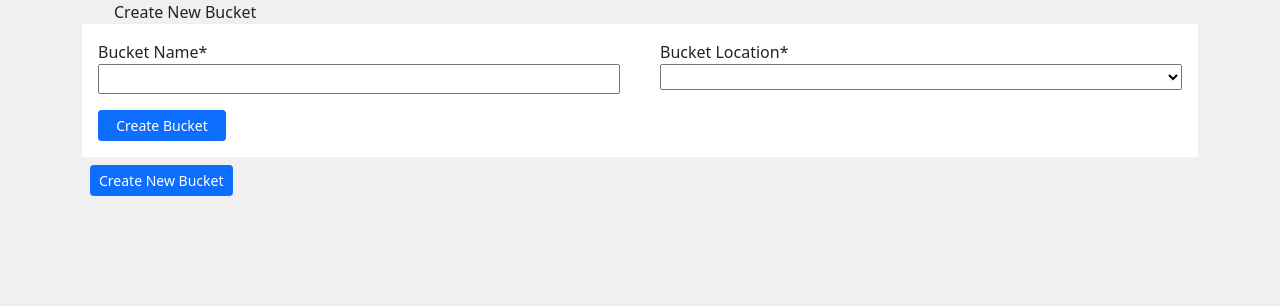
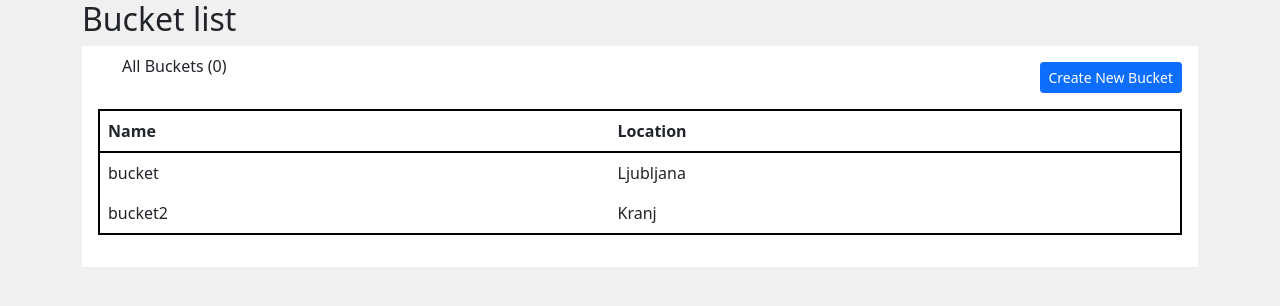
Before and after one commit to gkatrasnik/storage-app, a React app: page /bucket in a window 1280 px wide. Shown: the top 306 px of the page. Built offline with nearby package versions, Linux system fonts and the light colour scheme.

Commit message:
creating new bucket api call works

```diff
--- a/package.json
+++ b/package.json
@@ -21,6 +21,7 @@
   "dependencies": {
     "@popperjs/core": "^2.11.2",
     "autoprefixer": "^10.4.2",
+    "axios": "^0.25.0",
     "bootstrap": "^5.1.3",
     "css-loader": "^6.5.1",
     "postcss-loader": "^6.2.1",
--- a/src/App.js
+++ b/src/App.js
@@ -5,7 +5,7 @@ import CreateNewBucket from "./components/CreateNewBucket";
 import AllBuckets from "./components/AllBuckets";
 
 const App = () => {
-  const [showAddBucket, setShowAddBucket] = useState(true);
+  const [showAddBucket, setShowAddBucket] = useState(false);
 
   const handleShowAddBucket = () => {
     setShowAddBucket(!showAddBucket);
--- a/src/components/AllBuckets.js
+++ b/src/components/AllBuckets.js
@@ -1,8 +1,14 @@
 import React, { useState, useEffect } from "react";
 
 const AllBuckets = (props) => {
+  const [buckets, setBuckets] = useState([]);
+
   return (
     <>
+      <h2>Bucket list</h2>
+      <div className="d-flex flex-column bg-white p-2">
+        <div className="d-flex justify-content-between">
+          <p className="section-text">All Buckets ({buckets.length})</p>
           <button
             type="button"
             class="btn btn-primary btn-sm m-2"
@@ -10,6 +16,28 @@ const AllBuckets = (props) => {
           >
             Create New Bucket
           </button>
+        </div>
+        <div className="m-2">
+          <table class="table">
+            <thead class="thead-dark">
+              <tr>
+                <th scope="col">Name</th>
+                <th scope="col">Location</th>
+              </tr>
+            </thead>
+            <tbody>
+              <tr>
+                <td>bucket</td>
+                <td>Ljubljana</td>
+              </tr>
+              <tr>
+                <td>bucket2</td>
+                <td>Kranj</td>
+              </tr>
+            </tbody>
+          </table>
+        </div>
+      </div>
     </>
   );
 };
--- a/src/components/CreateNewBucket.js
+++ b/src/components/CreateNewBucket.js
@@ -1,12 +1,62 @@
 import React, { useState, useEffect } from "react";
 import "../styles.css";
+import axios from "axios";
 
 const CreateNewBucket = (props) => {
-  const [newLocation, setNewLocation] = useState();
+  const [newLocation, setNewLocation] = useState(""); //location id
   const [newBucketName, setNewBucketName] = useState("");
+
+  const [locationsList, setLocationsList] = useState([]);
+
+  const getLocationsList = async () => {
+    const response = await axios.get("/locations", {
+      headers: {
+        Authorization: "Token " + "79a700aa-428b-4dcc-b8c4-27a25eabc619",
+      },
+    });
+    const { data } = await response;
+    console.log(data);
+    setLocationsList(data.locations);
+    setNewLocation(data.locations[0].id);
+  };
+
+  useEffect(() => {
+    getLocationsList();
+  }, []);
+
+  const postNewBucket = async () => {
+    if (!newBucketName || !newLocation) {
+      return alert("Bucket name and location is needed!");
+    }
+
+    const headers = {
+      "Content-Type": "application/json",
+      Authorization: "Token " + "79a700aa-428b-4dcc-b8c4-27a25eabc619",
+    };
+
+    const response = await axios.post(
+      "/buckets",
+      {
+        name: newBucketName,
+        location: newLocation,
+      },
+      {
+        headers: headers,
+      }
+    );
+
+    console.log(response);
+    setNewBucketName("");
+    setNewLocation("");
+  };
+
+  useEffect(() => {
+    getLocationsList();
+  }, []);
+
   return (
     <div>
-      <p className="create-new-bucket-heading">Create New Bucket</p>
+      <p className="section-text">Create New Bucket</p>
       <div className="d-flex flex-column bg-white p-2">
         <div className="row">
           <div class="col d-flex flex-column m-2">
@@ -19,9 +69,9 @@ const CreateNewBucket = (props) => {
           <div class="col d-flex flex-column  m-2">
             Bucket Location*
             <select onChange={(e) => setNewLocation(e.target.value)}>
-              {props.locations &&
-                props.locations.map((location, index) => (
-                  <option key={index} location={location} value={newLocation}>
+              {locationsList &&
+                locationsList.map((location, index) => (
+                  <option key={index} location={location} value={location.id}>
                     {location.name}
                   </option>
                 ))}
@@ -31,7 +81,10 @@ const CreateNewBucket = (props) => {
         <button
           type="button"
           className="btn btn-primary btn-sm m-2 small-button"
-          onClick={props.handleShowAddBucket}
+          onClick={() => {
+            postNewBucket();
+            props.handleShowAddBucket;
+          }}
         >
           Create Bucket
         </button>
--- a/src/index.js
+++ b/src/index.js
@@ -3,5 +3,8 @@ import ReactDOM from "react-dom";
 import App from "./App";
 import "bootstrap/dist/css/bootstrap.css";
 import "bootstrap/dist/js/bootstrap.js";
+import axios from "axios";
+
+axios.defaults.baseURL = "https://challenge.3fs.si/storage";
 
 ReactDOM.render(<App />, document.getElementById("root"));
--- a/src/styles.css
+++ b/src/styles.css
@@ -5,10 +5,21 @@ body {
   background-color: rgb(240, 240, 240);
 }
 
+table {
+  border: 2px solid black !important;
+}
+
+thead {
+  border: 2px solid black;
+}
+td {
+  border: none;
+}
+
 .small-button {
   max-width: 8rem;
 }
 
-.create-new-bucket-heading {
+.section-text {
   margin: 0 0 0 2rem;
 }
--- a/webpack.config.js
+++ b/webpack.config.js
@@ -19,7 +19,17 @@ module.exports = {
         use: {
           loader: "babel-loader",
           options: {
-            presets: ["@babel/preset-env", "@babel/preset-react"],
+            presets: [
+              [
+                "@babel/preset-env",
+                {
+                  targets: {
+                    node: "10.0.0",
+                  },
+                },
+              ],
+              "@babel/preset-react",
+            ],
           },
         },
       },
```
Also changed, not shown: 1 other file (tests, documents, lock files or other folders). Lines whose indentation alone changed are shown as unchanged.
